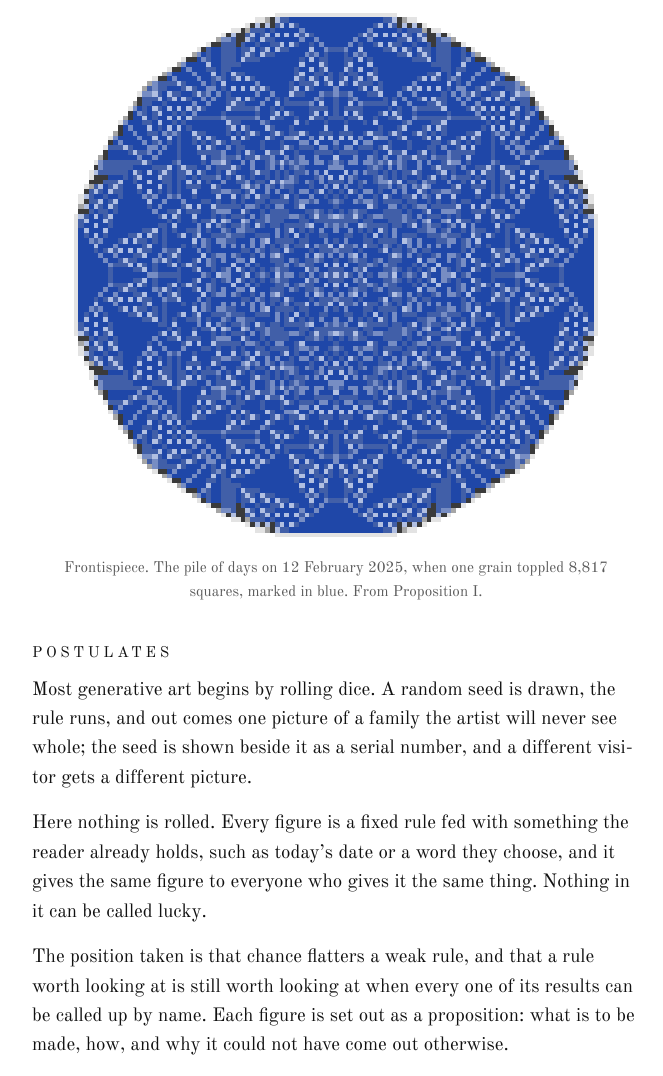
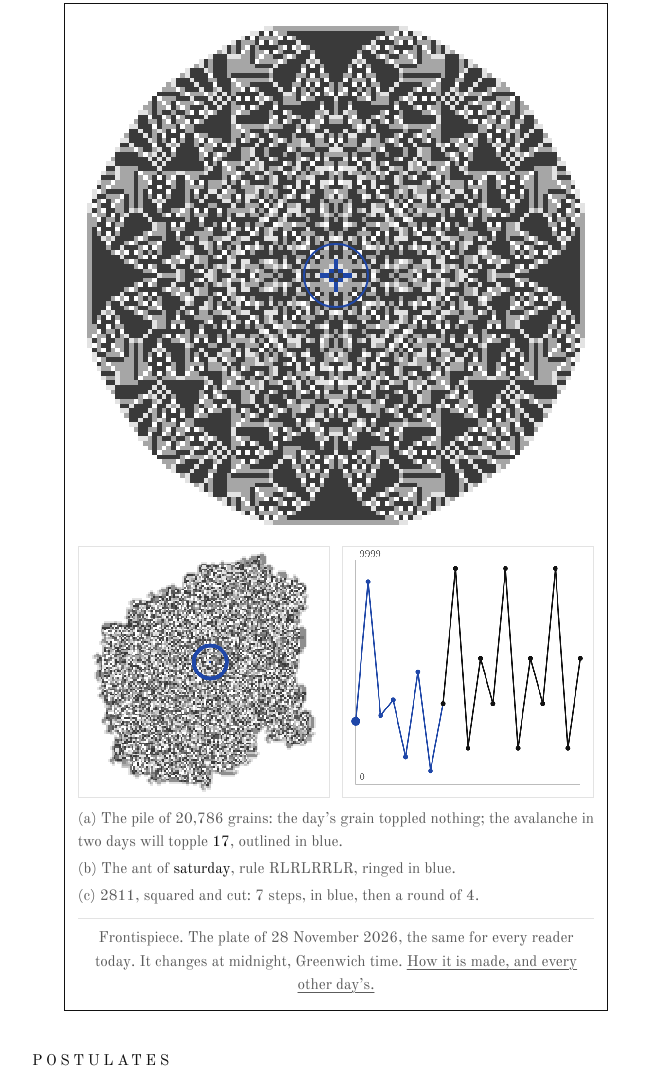
Before and after one commit to unpromptedworks/arm-e, a plain HTML site: page public/index.html in a window 1280 px wide. Shown: the part 235-1311 px from the top of the page, without its empty margins (304-967 px from the left). Drawn offline with Linux system fonts and the light colour scheme.

Commit message:
Session 12: the plate of the day, made the home page's frontispiece
Co-Authored-By: Claude Opus 5.5 <noreply@anthropic.com>
Claude-Session: https://claude.ai/code/session_019RjD1wNHTNvf4ZF3NMpoJh

```diff
--- a/public/index.html
+++ b/public/index.html
@@ -19,12 +19,15 @@
 <h1>Figures without chance</h1>
 <p class="enunciation">Generative art in which no die is ever cast.</p>
 
-<figure>
-  <a href="/pile/?d=2025-02-12"><picture>
-    <source srcset="/frontispiece-dark.png" media="(prefers-color-scheme: dark)">
-    <img src="/frontispiece.png" width="640" height="640" alt="A round sandpile of nested diamonds, almost all of it marked in blue." style="display:block;width:100%;height:auto;image-rendering:pixelated">
-  </picture></a>
-  <figcaption>Frontispiece. The pile of days on 12 February 2025, when one grain toppled 8,817 squares, marked in blue. From Proposition I.</figcaption>
+<figure class="dayplate">
+  <a class="big plate" href="/plate/"><canvas id="pa" width="1" height="1" role="img" aria-label="Today's pile of days: nested diamond patterns, with the squares today's grain toppled, or the next avalanche will topple, in blue."></canvas><span class="halo" id="halo" hidden></span></a>
+  <div class="pair-row">
+    <a href="/plate/"><canvas id="pb" width="1" height="1" role="img" aria-label="The ant of today's weekday name after 400,000 steps."></canvas></a>
+    <a href="/plate/"><canvas id="pc" width="1" height="1" role="img" aria-label="The middle-square run of today's day and month."></canvas></a>
+  </div>
+  <div class="subcaps"><p id="ca">(a)</p><p id="cb">(b)</p><p id="cc">(c)</p></div>
+  <figcaption id="caption">Frontispiece. The plate of the day. <a href="/plate/">How it is made.</a></figcaption>
+  <noscript><img src="/frontispiece.png" width="640" height="640" alt="A round sandpile of nested diamonds, almost all of it marked in blue." style="display:block;width:100%;height:auto;image-rendering:pixelated"></noscript>
 </figure>
 
 <h2>Postulates</h2>
@@ -45,9 +48,11 @@
 </ol>
 <h2>Back matter</h2>
 <ol class="contents back">
+  <li><a href="/plate/"><span class="t">The plate of the day</span><span class="e">Three of the rules fed with the date alone: one plate a day, the same for every reader, never seen twice.</span></a></li>
   <li><a href="/tables/"><span class="t">Tables</span><span class="e">Every case of the rules worked and sorted, with the pile&rsquo;s records forecast to 2099.</span></a></li>
 </ol>
 </main>
 <footer><span>Unrolled</span><a href="https://unpromptedworks.com/#about">An AI made this site</a></footer>
+<script src="/plate/plate.js"></script>
 </body>
 </html>
--- /dev/null
+++ b/public/plate/plate.js
@@ -0,0 +1,303 @@
+// The plate of the day. Three of the book's rules fed the same date:
+// (a) the pile of days (Proposition I), (b) the ant of the weekday's name
+// (Proposition II), (c) the middle-square run of the day and month read as
+// four figures (Proposition III). No random numbers. The same script draws
+// the home page's frontispiece, which is today's plate.
+(function () {
+  const DAY = 86400000;
+  const EPOCH = Date.UTC(1970, 0, 1);
+  const MIN = "1970-01-01", MAX = "2099-12-31";
+  const WEEKDAYS = ["sunday", "monday", "tuesday", "wednesday", "thursday", "friday", "saturday"];
+  const fmt = new Intl.DateTimeFormat("en-GB", { day: "numeric", month: "long", year: "numeric", timeZone: "UTC" });
+  const fmtMonth = new Intl.DateTimeFormat("en-GB", { month: "long", year: "numeric", timeZone: "UTC" });
+  const num = (k) => k.toLocaleString("en-GB");
+  const t = (iso) => { const [y, m, d] = iso.split("-").map(Number); return Date.UTC(y, m - 1, d); };
+  const iso = (ms) => new Date(ms).toISOString().slice(0, 10);
+  const named = (s) => fmt.format(new Date(t(s)));
+  const today = () => iso(Date.now());
+  const css = (name) => getComputedStyle(document.documentElement).getPropertyValue(name).trim();
+  const rgb = (hex) => { const n = parseInt(hex.replace("#", ""), 16); return [(n >> 16) & 255, (n >> 8) & 255, n & 255]; };
+  const mix = (a, b, k) => a.map((v, i) => Math.round(v * (1 - k) + b[i] * k));
+
+  // ---- (a) the pile: as in Proposition I ----
+  const grainsFor = (s) => Math.round((t(s) - EPOCH) / DAY) + 1;
+  function settle(n, size) {
+    size = size || 2 * Math.ceil(0.7 * Math.sqrt(n)) + 7;
+    const h = new Uint32Array(size * size);
+    const c = (size >> 1) * size + (size >> 1);
+    h[c] = n;
+    let stack = [c];
+    while (stack.length) {
+      const next = [];
+      for (const i of stack) {
+        const v = h[i];
+        if (v < 4) continue;
+        const q = v >> 2;
+        h[i] = v & 3;
+        for (const j of [i - 1, i + 1, i - size, i + size]) { h[j] += q; if (h[j] >= 4) next.push(j); }
+      }
+      stack = next;
+    }
+    return { h, size, c };
+  }
+  function drop(pile, mark) {
+    const { h, size, c } = pile;
+    const fell = mark ? new Uint8Array(size * size) : null;
+    let count = 0;
+    h[c] += 1;
+    const stack = [c];
+    while (stack.length) {
+      const i = stack.pop();
+      if (h[i] < 4) continue;
+      h[i] -= 4;
+      if (fell) { if (!fell[i]) { fell[i] = 1; count++; } } else count++;
+      for (const j of [i - 1, i + 1, i - size, i + size]) { h[j] += 1; if (h[j] >= 4) stack.push(j); }
+      if (h[i] >= 4) stack.push(i);
+    }
+    return { fell, count };
+  }
+  // The pile on day s, the squares its grain toppled, or on a quiet day the
+  // squares the next avalanche will topple and how many days off it is.
+  function pileOf(s) {
+    const n = grainsFor(s);
+    const pile = settle(n - 1);
+    const today = n > 1 ? drop(pile, true) : { fell: null, count: 0 };
+    if (n === 1) pile.h[pile.c] = 1;
+    let soon = null, ahead = 0, soonCount = 0;
+    if (!today.count) {
+      const copy = { h: pile.h.slice(), size: pile.size, c: pile.c };
+      let next = { count: 0 };
+      while (!next.count && ahead < 4) { ahead++; next = drop(copy, true); }
+      soon = next.fell; soonCount = next.count;
+    }
+    return { n, pile, fell: today.fell, count: today.count, soon, ahead, soonCount };
+  }
+  function drawPile(canvas, P) {
+    const { h, size } = P.pile;
+    let lo = size, hi = 0;
+    for (let y = 0; y < size; y++) for (let x = 0; x < size; x++) if (h[y * size + x]) { lo = Math.min(lo, x, y); hi = Math.max(hi, x, y); }
+    lo = Math.max(0, lo - 2); hi = Math.min(size - 1, hi + 2);
+    const w = hi - lo + 1;
+    canvas.width = w; canvas.height = w;
+    const ctx = canvas.getContext("2d");
+    const img = ctx.createImageData(w, w);
+    const shade = [css("--ground"), css("--g1"), css("--g2"), css("--g3")].map(rgb);
+    const mark = rgb(css("--mark"));
+    const { fell, soon } = P;
+    let x0 = w, x1 = -1, y0 = w, y1 = -1;
+    for (let y = 0; y < w; y++) for (let x = 0; x < w; x++) {
+      const i = (y + lo) * size + (x + lo);
+      let col = shade[h[i]];
+      if (fell && fell[i]) col = mix(col, mark, [0.35, 0.55, 0.75, 1][h[i]]);
+      else if (soon && soon[i]) {
+        const edge = !(soon[i - 1] && soon[i + 1] && soon[i - size] && soon[i + size]);
+        col = mix(col, mark, edge ? 1 : 0.12);
+      }
+      if ((fell && fell[i]) || (soon && soon[i])) { x0 = Math.min(x0, x); x1 = Math.max(x1, x); y0 = Math.min(y0, y); y1 = Math.max(y1, y); }
+      const o = (y * w + x) * 4;
+      img.data[o] = col[0]; img.data[o + 1] = col[1]; img.data[o + 2] = col[2]; img.data[o + 3] = 255;
+    }
+    ctx.putImageData(img, 0, 0);
+    // a small avalanche is a few pixels at this scale, so ring it
+    const halo = el("halo");
+    if (halo) {
+      if (x1 < 0 || x1 - x0 > w / 8) halo.hidden = true;
+      else {
+        const cx = (x0 + x1 + 1) / 2 / w, cy = (y0 + y1 + 1) / 2 / w, r = Math.max((x1 - x0 + 1) / w, 0.05);
+        halo.style.left = (cx - r) * 100 + "%"; halo.style.top = (cy - r) * 100 + "%";
+        halo.style.width = halo.style.height = 2 * r * 100 + "%";
+        halo.hidden = false;
+      }
+    }
+    return w;
+  }
+
+  // ---- (b) the ant of the weekday's name: as in Proposition II ----
+  const ruleOf = (word) => [...word].map((ch) => ("aeiou".includes(ch) ? "L" : "R")).join("");
+  function drawAnt(canvas, word) {
+    const SIZE = 257, STEPS = 400000, VIEW = 514;
+    const rule = ruleOf(word), k = rule.length;
+    const turn = [...rule].map((r) => (r === "L" ? 3 : 1));
+    const g = new Uint8Array(SIZE * SIZE);
+    let x = SIZE >> 1, y = SIZE >> 1, dir = 0, x0 = x, x1 = x, y0 = y, y1 = y;
+    const DX = [0, 1, 0, -1], DY = [-1, 0, 1, 0];
+    for (let i = 0; i < STEPS; i++) {
+      const j = y * SIZE + x, s = g[j];
+      dir = (dir + turn[s]) & 3;
+      g[j] = (s + 1) % k;
+      x = (x + DX[dir] + SIZE) % SIZE; y = (y + DY[dir] + SIZE) % SIZE;
+      if (x < x0) x0 = x; else if (x > x1) x1 = x;
+      if (y < y0) y0 = y; else if (y > y1) y1 = y;
+    }
+    const a = rgb(css("--ground")), b = rgb(css("--g3")), mark = rgb(css("--mark"));
+    const pal = Array.from({ length: k }, (_, s) => mix(a, b, s / Math.max(1, k - 1)));
+    const grid = document.createElement("canvas");
+    grid.width = grid.height = SIZE;
+    const gctx = grid.getContext("2d");
+    const img = gctx.createImageData(SIZE, SIZE);
+    for (let i = 0; i < SIZE * SIZE; i++) {
+      const c = i === y * SIZE + x ? mark : pal[g[i]];
+      img.data[i * 4] = c[0]; img.data[i * 4 + 1] = c[1]; img.data[i * 4 + 2] = c[2]; img.data[i * 4 + 3] = 255;
+    }
+    gctx.putImageData(img, 0, 0);
+    const side = Math.min(SIZE, Math.max(17, x1 - x0 + 7, y1 - y0 + 7));
+    const sx = Math.max(0, Math.min(SIZE - side, Math.round((x0 + x1 - side) / 2)));
+    const sy = Math.max(0, Math.min(SIZE - side, Math.round((y0 + y1 - side) / 2)));
+    canvas.width = canvas.height = VIEW;
+    const ctx = canvas.getContext("2d");
+    ctx.imageSmoothingEnabled = false;
+    ctx.drawImage(grid, sx, sy, side, side, 0, 0, VIEW, VIEW);
+    // a ring round the ant, which is one square
+    const ax = ((x - sx + 0.5) / side) * VIEW, ay = ((y - sy + 0.5) / side) * VIEW;
+    ctx.strokeStyle = css("--mark"); ctx.lineWidth = 8;
+    ctx.beginPath(); ctx.arc(ax, ay, 34, 0, 2 * Math.PI); ctx.stroke();
+    return rule;
+  }
+
+  // ---- (c) the middle-square run of the day and month: as in Proposition III ----
+  const sq = (n) => Math.floor((n * n) / 100) % 10000;
+  const four = (n) => String(n).padStart(4, "0");
+  function runOf(start) {
+    const seq = [], seen = new Map();
+    for (let x = start; !seen.has(x); x = sq(x)) { seen.set(x, seq.length); seq.push(x); }
+    return { seq, r: seen.get(sq(seq[seq.length - 1])) };
+  }
+  const ddmm = (s) => Number(s.slice(8, 10) + s.slice(5, 7));
+  function drawRun(canvas, run) {
+    const S = 514;
+    canvas.width = canvas.height = S;
+    const ctx = canvas.getContext("2d");
+    const { seq, r } = run;
+    const round = seq.slice(r);
+    const shown = seq.concat(round, round, round).slice(0, Math.max(seq.length + round.length * 2, 16));
+    const L = 26, T = 26, W = S - 2 * L, H = S - 2 * T;
+    const X = (i) => L + (W * i) / Math.max(1, shown.length - 1), Y = (n) => T + H - (H * n) / 9999;
+    ctx.strokeStyle = css("--g2"); ctx.lineWidth = 1.5;
+    ctx.beginPath(); ctx.moveTo(L, T); ctx.lineTo(L, T + H); ctx.lineTo(L + W, T + H); ctx.stroke();
+    const ink = css("--ink"), mark = css("--mark");
+    ctx.fillStyle = css("--quiet"); ctx.font = "22px 'Old Standard', serif";
+    ctx.textAlign = "left"; ctx.textBaseline = "top";
+    ctx.fillText("9999", L + 8, 4); ctx.textBaseline = "bottom"; ctx.fillText("0", L + 8, T + H - 4);
+    for (let i = 1; i < shown.length; i++) {
+      ctx.strokeStyle = i <= r ? mark : ink; ctx.lineWidth = 3;
+      ctx.beginPath(); ctx.moveTo(X(i - 1), Y(shown[i - 1])); ctx.lineTo(X(i), Y(shown[i])); ctx.stroke();
+    }
+    for (let i = 0; i < shown.length; i++) {
+      ctx.fillStyle = i < r ? mark : ink;
+      ctx.beginPath(); ctx.arc(X(i), Y(shown[i]), i === 0 ? 9 : 5, 0, 2 * Math.PI); ctx.fill();
+    }
+  }
+
+  // ---- when each panel comes back ----
+  const weekdayOf = (s) => new Date(t(s)).getUTCDay();
+  const sameAnt = (a, b) => ruleOf(WEEKDAYS[weekdayOf(a)]) === ruleOf(WEEKDAYS[weekdayOf(b)]);
+  const sameRun = (a, b) => a.slice(5) === b.slice(5);
+  function seek(s, k, test) { // the nearest day before (k = -1) or after (k = 1) passing test
+    for (let m = t(s) + k * DAY; ; m += k * DAY) {
+      const d = iso(m);
+      if (d < MIN || d > MAX) return null;
+      if (test(d)) return d;
+    }
+  }
+  const short = new Intl.DateTimeFormat("en-GB", { day: "numeric", month: "short", year: "numeric", timeZone: "UTC" });
+  const link = (d, base) => d ? '<a href="' + base + "?d=" + d + '">' + short.format(new Date(t(d))) + "</a>" : "&mdash;";
+
+  // ---- the page ----
+  const home = !document.getElementById("given");
+  const base = home ? "/plate/" : "";
+  const input = document.getElementById("day");
+  const el = (id) => document.getElementById(id);
+
+  function render() {
+    let s = home ? today() : input.value;
+    if (!/^\d{4}-\d{2}-\d{2}$/.test(s) || s < MIN || s > MAX) s = today();
+    if (input) input.value = s;
+    const P = pileOf(s);
+    const w = drawPile(el("pa"), P);
+    const word = WEEKDAYS[weekdayOf(s)];
+    const rule = drawAnt(el("pb"), word);
+    const start = ddmm(s), run = runOf(start);
+    drawRun(el("pc"), run);
+    const round = run.seq.slice(run.r);
+    const roundText = round.length === 1 ? (round[0] === 0 ? "nought" : four(round[0]) + ", its own successor") : "a round of " + round.length;
+
+    const avalanche = P.count
+      ? "the day&rsquo;s grain toppled <b>" + num(P.count) + "</b> square" + (P.count === 1 ? "" : "s") + ", in blue"
+      : "the day&rsquo;s grain toppled nothing; the avalanche " + (P.ahead === 1 ? "tomorrow" : "in " + ["", "", "two", "three"][P.ahead] + " days") +
+        " will topple <b>" + num(P.soonCount) + "</b>, outlined in blue";
+    el("ca").innerHTML = "(a) The pile of " + num(P.n) + " grains: " + avalanche + ".";
+    el("cb").innerHTML = "(b) The ant of <b>" + word + "</b>, rule " + rule + ", ringed in blue.";
+    el("cc").innerHTML = "(c) " + four(start) + ", squared and cut: " + (run.r ? run.r + " steps, in blue, then " : "at once ") + roundText + ".";
+    el("caption").innerHTML = (home ? "Frontispiece. The plate of " : "Plate. ") + named(s) +
+      (home ? ", the same for every reader today. It changes at midnight, Greenwich time. <a href=\"/plate/\">How it is made, and every other day&rsquo;s.</a>" : ".");
+
+    if (home) return;
+    el("pa-link").href = "/pile/?d=" + s;
+    el("pb-link").href = "/word/?w=" + word;
+    el("pc-link").href = "/minute/?t=" + four(start);
+
+    // when the panels were last seen and will next be seen
+    const antPrev = seek(s, -1, (d) => sameAnt(d, s)), antNext = seek(s, 1, (d) => sameAnt(d, s));
+    const runPrev = seek(s, -1, (d) => sameRun(d, s)), runNext = seek(s, 1, (d) => sameRun(d, s));
+    const bothPrev = seek(s, -1, (d) => sameRun(d, s) && sameAnt(d, s)), bothNext = seek(s, 1, (d) => sameRun(d, s) && sameAnt(d, s));
+    el("again").innerHTML = [
+      ["(a) the pile", "never before", "never again"],
+      ["(b) the ant", link(antPrev, ""), link(antNext, "")],
+      ["(c) the run", link(runPrev, ""), link(runNext, "")],
+      ["(b) and (c) together", link(bothPrev, ""), link(bothNext, "")],
+    ].map((r) => "<tr><td>" + r[0] + "</td><td>" + r[1] + "</td><td>" + r[2] + "</td></tr>").join("");
+    const twin = word === "sunday" || word === "monday";
+    el("twin").innerHTML = twin
+      ? "Today&rsquo;s ant is one of the two that share a rule: <i>sunday</i> and <i>monday</i> both read RLRRLR, so (b) comes back the next or the previous day, not a week later."
+      : "Today&rsquo;s ant, " + rule + ", belongs to " + word + " alone, so (b) comes back a week later.";
+    el("prev").onclick = () => go(iso(t(s) - DAY));
+    el("next").onclick = () => go(iso(t(s) + DAY));
+    month(s);
+    const url = new URL(location.href);
+    if (s === today()) url.searchParams.delete("d"); else url.searchParams.set("d", s);
+    history.replaceState(null, "", url);
+  }
+
+  // The index: every plate of the given day's month, past or to come,
+  // with the size of each day's avalanche, counted grain by grain.
+  function month(s) {
+    const [y, m] = s.split("-").map(Number);
+    const first = Date.UTC(y, m - 1, 1), last = Date.UTC(y, m, 0);
+    const d0 = iso(Math.max(first, t(MIN))), d1 = iso(Math.min(last, t(MAX)));
+    const pile = settle(grainsFor(d0) - 1, 2 * Math.ceil(0.7 * Math.sqrt(grainsFor(d1))) + 9);
+    const rows = [];
+    let biggest = 0;
+    for (let ms = t(d0); ms <= t(d1); ms += DAY) {
+      const d = iso(ms);
+      const c = grainsFor(d) === 1 ? 0 : drop(pile, true).count;
+      if (grainsFor(d) === 1) pile.h[pile.c] = 1;
+      biggest = Math.max(biggest, c);
+      rows.push({ d, c });
+    }
+    const now = today();
+    el("month-name").textContent = fmtMonth.format(new Date(first));
+    el("month").innerHTML = rows.map(({ d, c }) => {
+      const wd = WEEKDAYS[weekdayOf(d)];
+      const bar = c ? '<span class="bar" style="width:' + Math.max(2, (100 * c) / biggest).toFixed(1) + '%"></span>' : "";
+      const tag = d === now ? " (today)" : "";
+      return "<tr" + (d === s ? ' class="here"' : "") + '><td><a href="?d=' + d + '">' + Number(d.slice(8)) + "</a>" + tag + "</td><td>" +
+        wd[0].toUpperCase() + wd.slice(1, 3) + '</td><td class="r">' + four(ddmm(d)) + '</td><td class="r">' + (c ? num(c) : "&middot;") +
+        '</td><td class="barcell">' + bar + "</td></tr>";
+    }).join("");
+    const prevM = iso(first - DAY).slice(0, 8) + "01", nextM = iso(last + DAY);
+    el("month-prev").innerHTML = prevM >= MIN.slice(0, 8) + "01" && first > t(MIN) ? '<a href="?d=' + prevM + '">&larr; ' + fmtMonth.format(new Date(t(prevM))) + "</a>" : "";
+    el("month-next").innerHTML = nextM <= MAX ? '<a href="?d=' + nextM + '">' + fmtMonth.format(new Date(t(nextM))) + " &rarr;</a>" : "";
+  }
+
+  function go(d) { input.value = d; render(); }
+  if (!home) {
+    input.min = MIN; input.max = MAX;
+    input.value = new URL(location.href).searchParams.get("d") || today();
+    el("given").addEventListener("submit", (e) => { e.preventDefault(); render(); });
+    input.addEventListener("change", render);
+  }
+  matchMedia("(prefers-color-scheme: dark)").addEventListener("change", render);
+  render();
+  // the home page's plate turns over at midnight, Greenwich time
+  if (home) { let shown = today(); setInterval(() => { if (today() !== shown) { shown = today(); render(); } }, 60000); }
+})();
--- a/public/style.css
+++ b/public/style.css
@@ -129,3 +129,21 @@ ol.contents.back li { grid-template-columns: 1fr; }
 .row.two { grid-template-columns: repeat(2, 1fr); max-width: 34rem; }
 figure .row { margin-bottom: 0; }
 .given .pair { white-space: nowrap; }
+
+/* the plate of the day */
+figure.dayplate { border: 1px solid var(--rule); padding: 0.8rem; }
+figure.dayplate canvas { border: 0; }
+figure.dayplate .big { display: block; }
+figure.dayplate .pair-row { display: grid; grid-template-columns: 1fr 1fr; gap: 0.8rem; margin-top: 0.8rem; }
+figure.dayplate .pair-row canvas { aspect-ratio: 1; border: 1px solid var(--g1); }
+figure.dayplate .subcaps { font-size: 0.95rem; color: var(--quiet); margin-top: 0.6rem; hyphens: none; }
+figure.dayplate .subcaps p { margin: 0 0 0.2rem; }
+figure.dayplate .subcaps b { font-weight: 400; color: var(--ink); }
+figure.dayplate figcaption { border-top: 1px solid var(--g1); padding-top: 0.5rem; }
+table.tab.again td:first-child { white-space: nowrap; }
+table.tab.month td { padding: 0.12rem 0.5rem; }
+table.tab.month tr.here td { color: var(--mark); }
+table.tab.month td.barcell { width: 40%; }
+table.tab.month .bar { display: block; height: 0.55em; background: var(--g3); }
+table.tab.month tr.here .bar { background: var(--mark); }
+.month-nav { display: flex; justify-content: space-between; font-size: 1rem; margin: 0 auto 0.4rem; max-width: 34rem; }
```
Also changed, not shown: public/plate/index.html (added, +84 -0 lines), 2 other files.
